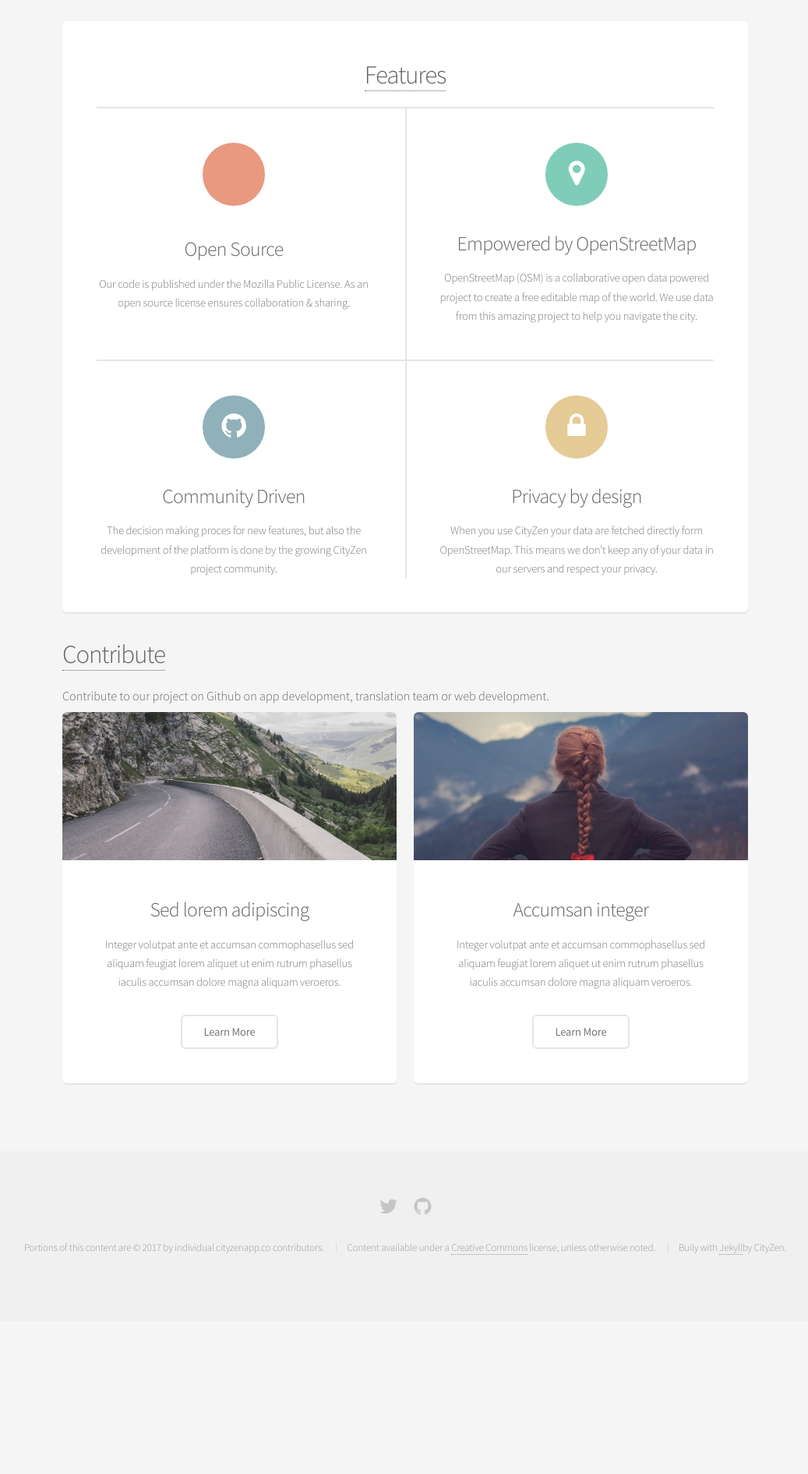
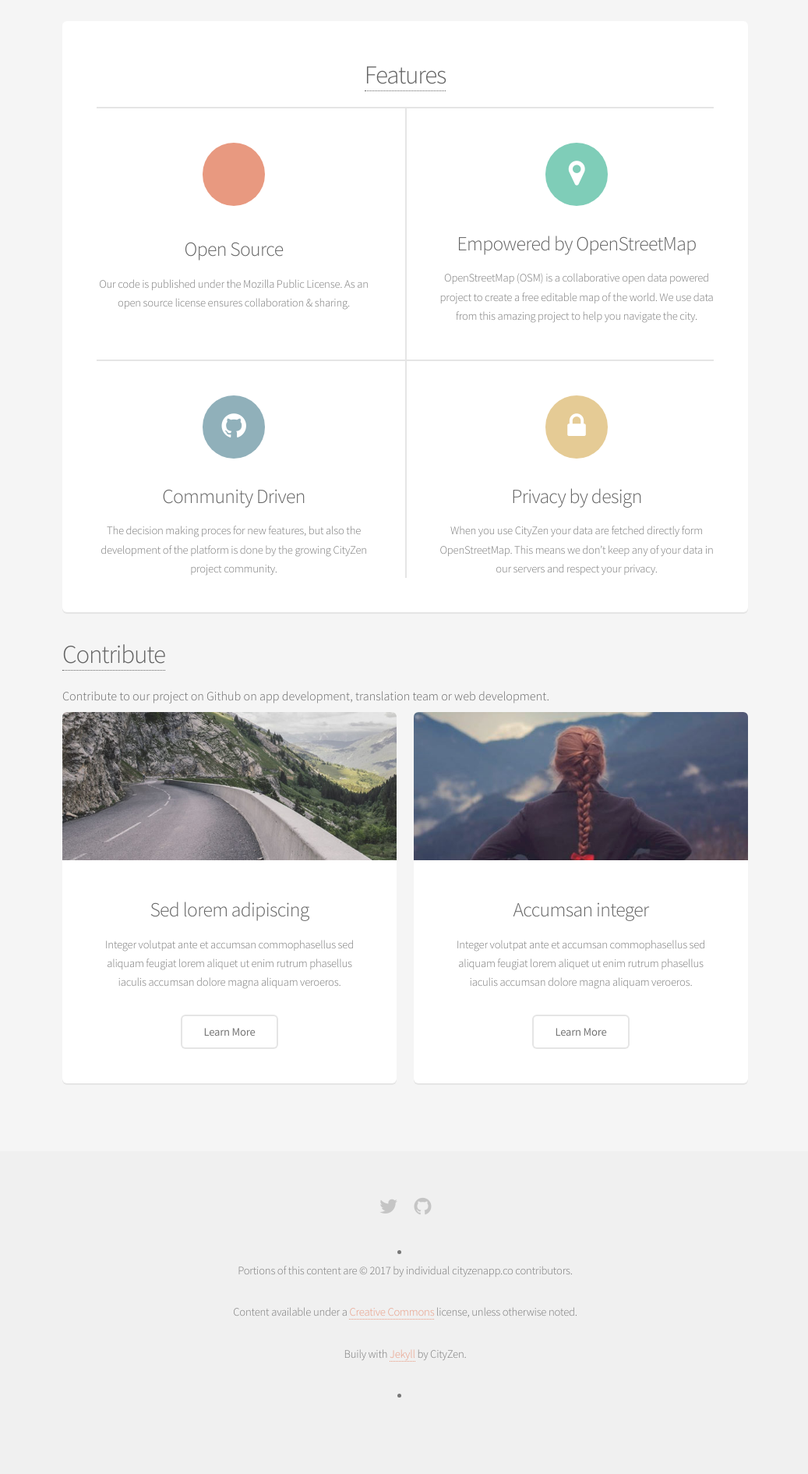
Before and after one commit to CityZenApp/Website, a Jekyll site: the page built from index.html, in a window 1280 px wide. Shown: the part 1033-2923 px from the top of the page at 78% size, without its empty margins (120-1157 px from the left). Built offline with Jekyll 4.4.1, drawn with Linux system fonts in a browser that asks for light colours; the list of posts is cut into pages by our own code; before the commit the page ends 2727 px from its top, so only the background shows below that.

Commit message:
Changes to the list in the footer

```diff
--- a/_includes/footer.html
+++ b/_includes/footer.html
@@ -5,11 +5,11 @@
 					<li><a href="https://twitter.com/cityzenappco" class="icon fa-twitter" target="blank"><span class="label">Twitter</span></a></li>
 					<li><a href="https://github.com/CityZenApp" target="blank" class="icon fa-github"><span class="label">Github</span></a></li>
 				</ul>
-				<ul class="copyright">
-					<li>Portions of this content are &copy; 2017 by individual cityzenapp.co contributors. </li>
-					<li> Content available under a <a href="https://creativecommons.org/licenses/by-sa/4.0/">Creative Commons</a> license, unless otherwise noted.</li>
-					<li> Buily with <a href="https://jekyllrb.com/">Jekyll</a>by CityZen.</li>
-				</ul>
+				<li>
+					<p>Portions of this content are &copy; 2017 by individual cityzenapp.co contributors.</p>
+					<p> Content available under a <a href="https://creativecommons.org/licenses/by-sa/4.0/" target="blank">Creative Commons</a> license, unless otherwise noted.</p>
+					<p> Buily with <a href="https://jekyllrb.com/" target="blank">Jekyll</a> by CityZen.</p>
+				<li>
 			</footer>
 
 	</body>
```
